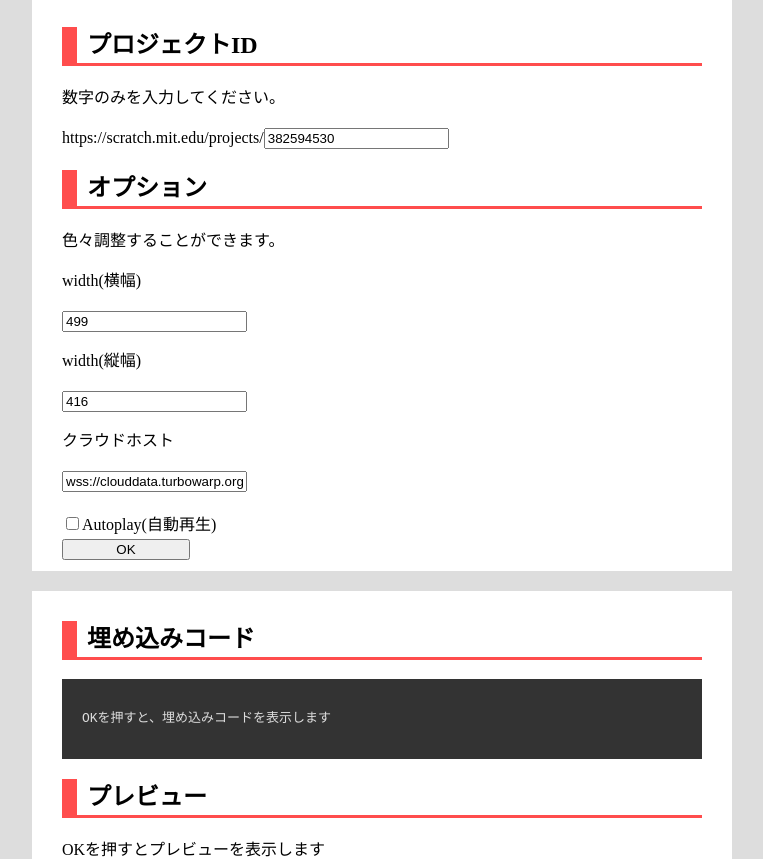
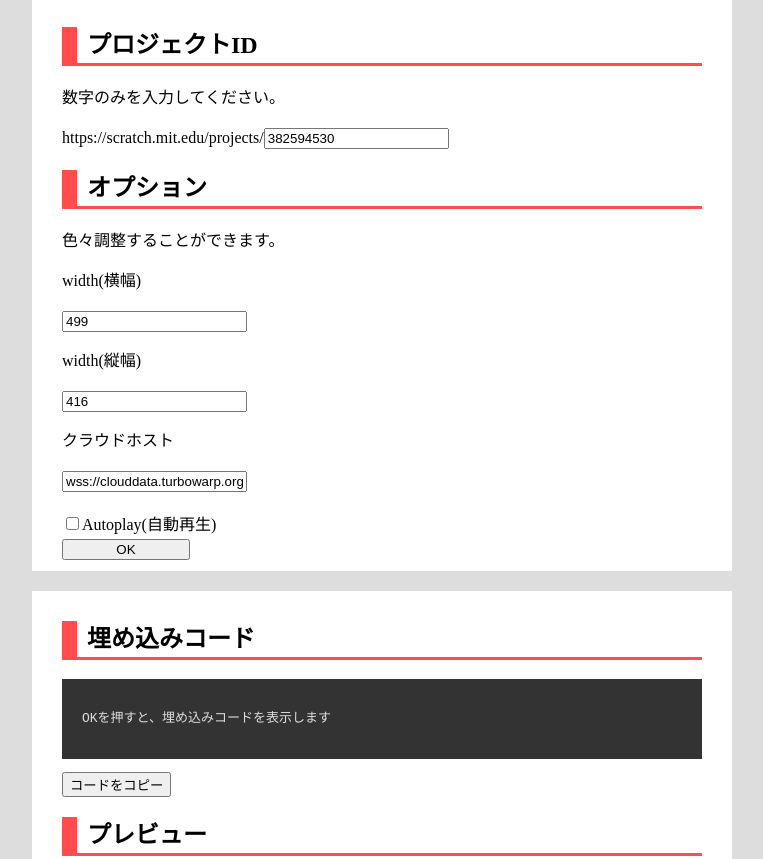
Before and after one commit to 52Tellur/TurboWarp-embed, a plain HTML site: page index.html in a window 1280 px wide. Shown: the part 120-979 px from the top of the page, without its empty margins (258-1021 px from the left). Drawn offline with Linux system fonts and the light colour scheme.

Commit message:
コードコピーボタンの追加
埋め込みコードをボタンよクリックだけでコピーできるようにしてみました。間違ってるかもです(ぇ

```diff
--- a/index.html
+++ b/index.html
@@ -35,6 +35,15 @@
         <div class="space box">
             <h2>埋め込みコード</h2>
             <pre id="embedcode">OKを押すと、埋め込みコードを表示します</pre>
+            <button onclick="copyToClipboard()">コードをコピー</button>
+            <script>
+            function copyToClipboard() {
+             embedcode = document.getElementById("copyTarget");
+             embedcode.select();
+             document.execCommand("Copy");
+             alert("コピーしました");
+            }
+            </script>
             <h2>プレビュー</h2>
             <div id="embed">OKを押すとプレビューを表示します</div>
         </div>
```
